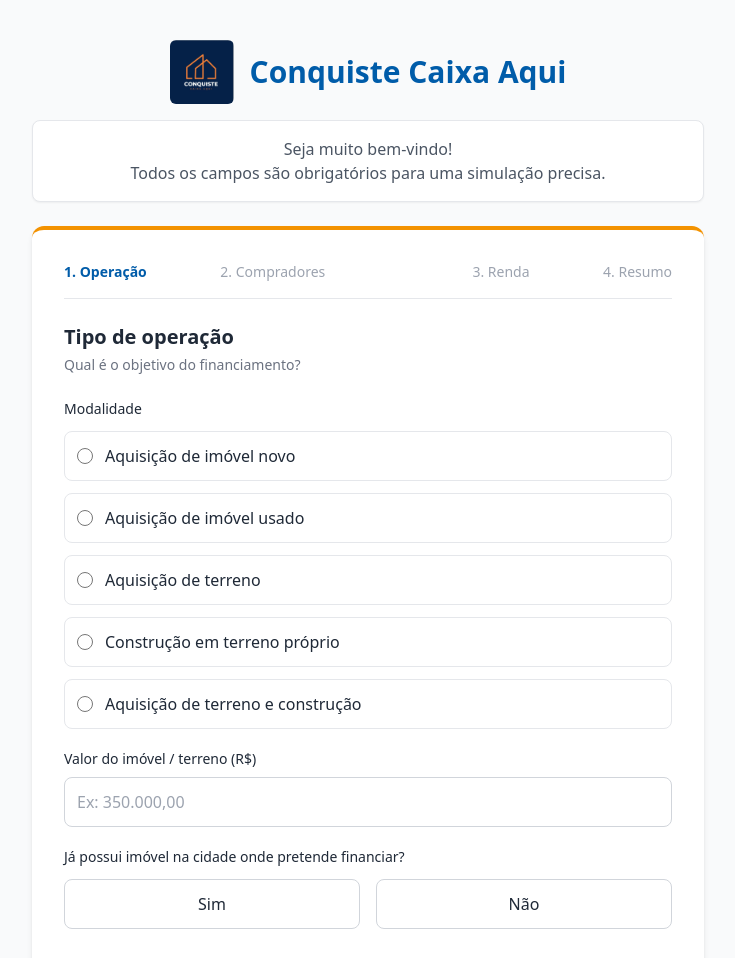
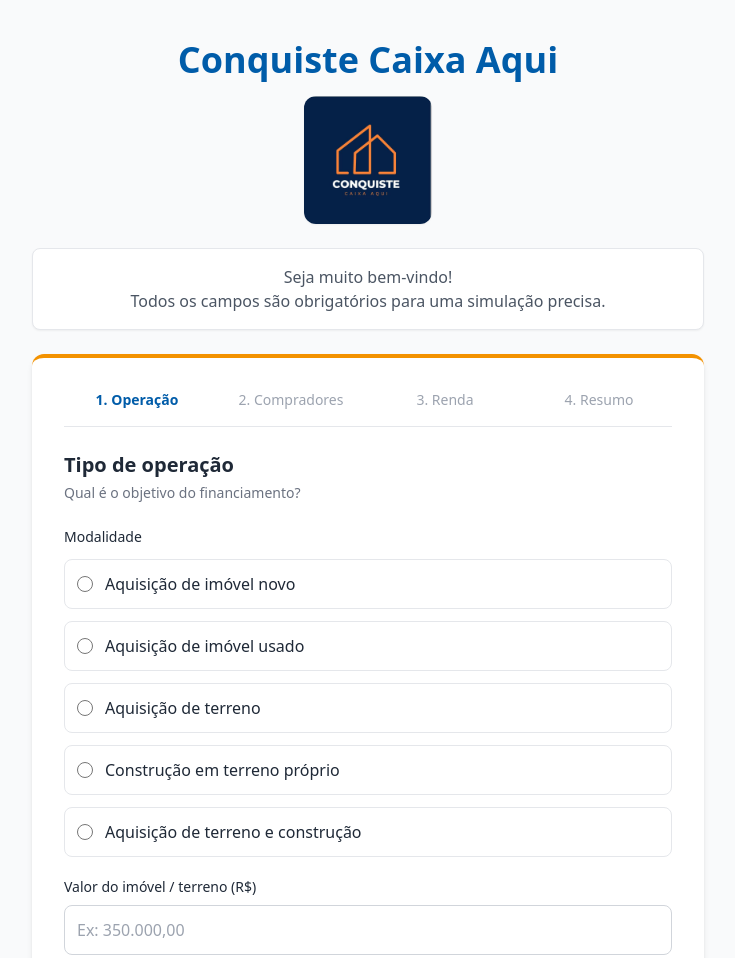
Before and after one commit to arturpanaino/Conquiste-Corresponde-Caixa-Aqui, a website: page public/index.html in a window 1280 px wide. Shown: the top 958 px of the page, without its empty margins (272-1007 px from the left). Drawn offline with nearby package versions, Linux system fonts and the light colour scheme.

Commit message:
Update index.html

```diff
--- a/public/index.html
+++ b/public/index.html
@@ -34,9 +34,9 @@
 <body class="bg-gray-50 min-h-screen flex flex-col items-center py-10 px-4 font-sans text-gray-800">
 
     <div class="max-w-2xl w-full text-center mb-6">
-        <div class="flex items-center justify-center gap-4 mb-4">
-            <img src="logo.jpg" alt="Logotipo Conquiste Caixa Aqui" class="h-16 w-auto object-contain rounded-md">
-            <h1 class="text-3xl font-bold text-caixaBlue">Conquiste Caixa Aqui</h1>
+        <div class="flex flex-col items-center justify-center gap-4 mb-6">
+            <h1 class="text-3xl md:text-4xl font-bold text-caixaBlue">Conquiste Caixa Aqui</h1>
+            <img src="logo.jpg" alt="Logotipo Conquiste Caixa Aqui" class="h-28 md:h-32 w-auto object-contain rounded-xl shadow-sm">
         </div>
 
         <p class="text-gray-600 bg-white p-4 rounded-lg shadow-sm border border-gray-200">
@@ -47,9 +47,9 @@
 
     <div class="max-w-2xl w-full bg-white p-6 md:p-8 rounded-xl shadow-md border-t-4 border-caixaOrange">
 
-        <div class="mb-6 border-b pb-4 flex flex-wrap gap-2 justify-between text-sm text-gray-400 font-medium">
+        <div class="mb-6 border-b pb-4 grid grid-cols-2 md:grid-cols-4 gap-y-3 gap-x-2 text-center text-sm text-gray-400 font-medium">
             <span id="indicator-1" class="text-caixaBlue font-bold">1. Operação</span>
-            <span id="indicator-2">2. Compradores</span> <br>
+            <span id="indicator-2">2. Compradores</span>
             <span id="indicator-3">3. Renda</span>
             <span id="indicator-4">4. Resumo</span>
         </div>
```
